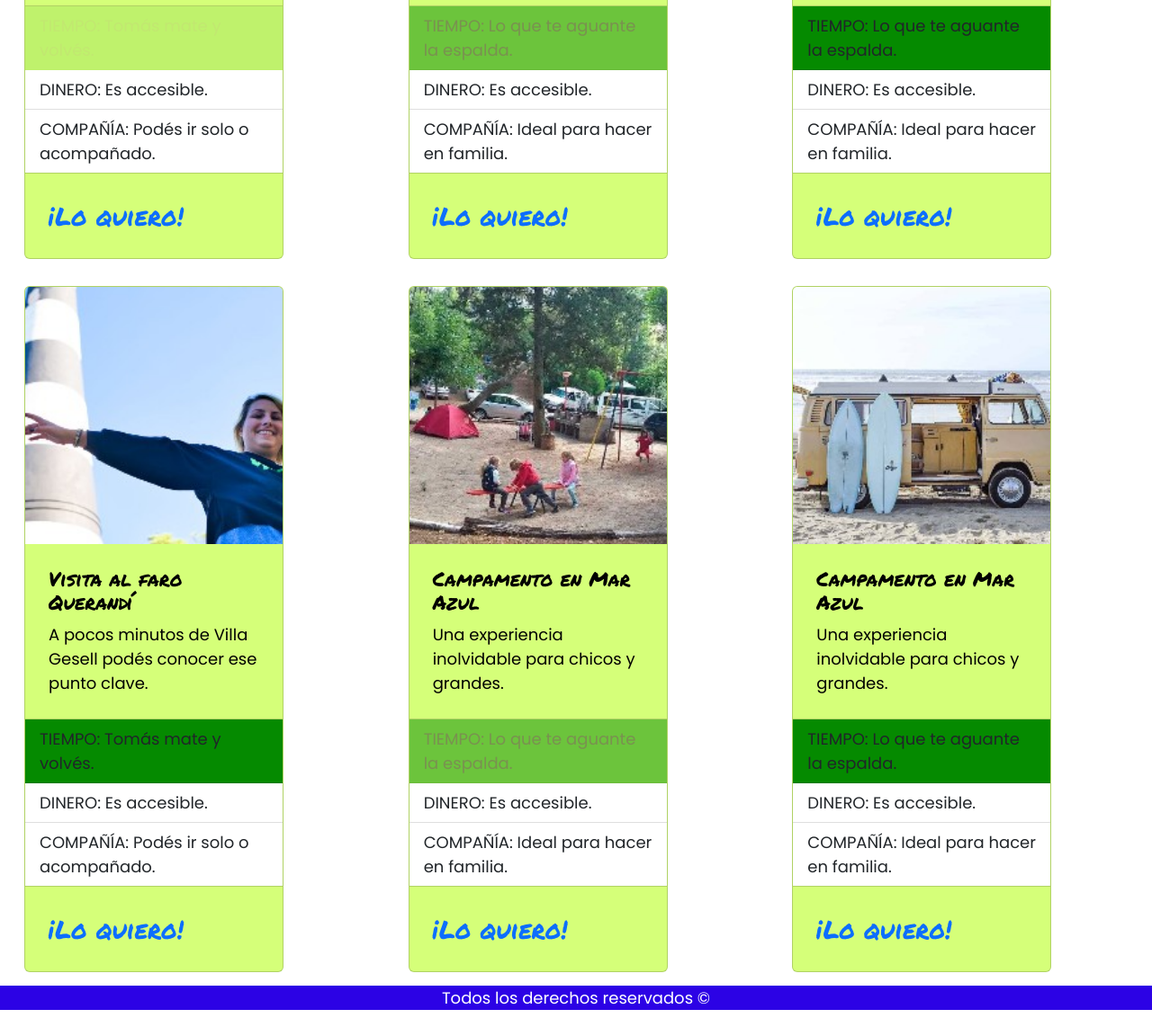
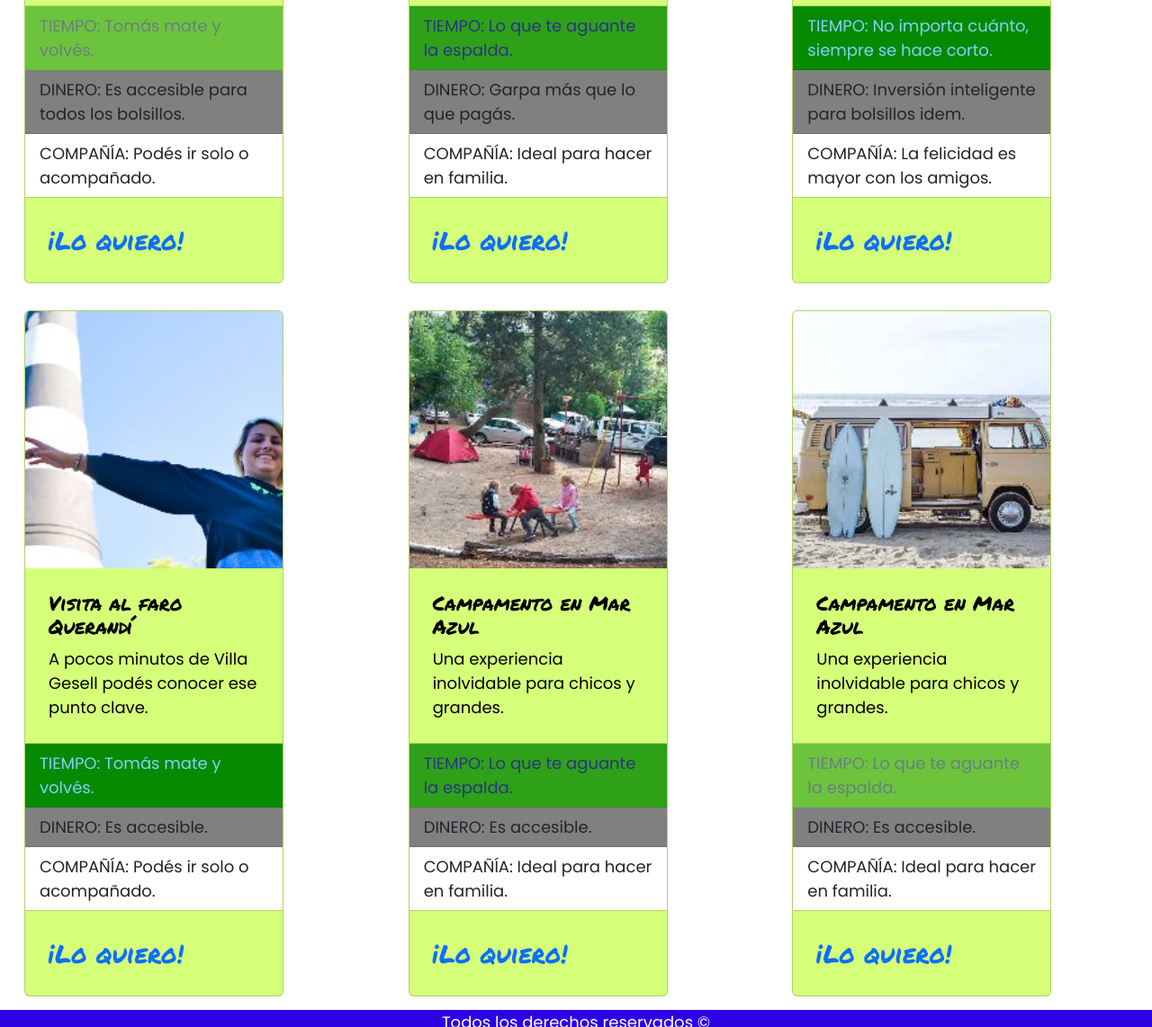
Before and after one commit to germancornejo/CoderHouse-WebDev-Modo-Aventura, a website: page pages/aventuras.html in a window 1280 px wide. Shown: the part 940-2082 px from the top of the page at 90% size. Drawn offline with nearby package versions, Linux system fonts and the light colour scheme.

Commit message:
funciona el extend de aventuras

```diff
--- a/pages/aventuras.html
+++ b/pages/aventuras.html
@@ -79,7 +79,7 @@
                         </div>
                         <ul class="list-group list-group-flush">
                             <li class="list-group-item color-tiempo tiempo-poco">TIEMPO: Tomás mate y volvés.</li>
-                            <li class="list-group-item color-costo costo-algo">DINERO: Es accesible.</li>
+                            <li class="list-group-item color-costo costo-poco">DINERO: Es accesible para todos los bolsillos.</li>
                             <li class="list-group-item color-compania compania-poco">COMPAÑÍA: Podés ir solo o acompañado.</li>
                         </ul>
                         <div class="card-body">
@@ -96,7 +96,7 @@
                         </div>
                         <ul class="list-group list-group-flush">
                             <li class="list-group-item color-tiempo tiempo-algo">TIEMPO: Lo que te aguante la espalda.</li>
-                            <li class="list-group-item color-costo costo-mucho">DINERO: Es accesible.</li>
+                            <li class="list-group-item color-costo costo-algo">DINERO: Garpa más que lo que pagás.</li>
                             <li class="list-group-item color-compania compania-algo">COMPAÑÍA: Ideal para hacer en familia.</li>
                         </ul>
                         <div class="card-body">
@@ -112,9 +112,9 @@
                             <p class="card-text">Todo lo que siempre soñaste en una experiencia única.</p>
                         </div>
                         <ul class="list-group list-group-flush">
-                            <li class="list-group-item color-tiempo tiempo-mucho">TIEMPO: Lo que te aguante la espalda.</li>
-                            <li class="list-group-item color-costo costo-poco">DINERO: Es accesible.</li>
-                            <li class="list-group-item color-compania compania-mucho">COMPAÑÍA: Ideal para hacer en familia.</li>
+                            <li class="list-group-item color-tiempo tiempo-mucho">TIEMPO: No importa cuánto, siempre se hace corto.</li>
+                            <li class="list-group-item color-costo costo-mucho">DINERO: Inversión inteligente para bolsillos idem.</li>
+                            <li class="list-group-item color-compania compania-mucho">COMPAÑÍA: La felicidad es mayor con los amigos.</li>
                         </ul>
                         <div class="card-body">
                             <a href="../pages/contacto.html" class="card-link">¡Lo quiero!</a>
@@ -131,9 +131,9 @@
                             <p class="card-text">A pocos minutos de Villa Gesell podés conocer ese punto clave.</p>
                         </div>
                         <ul class="list-group list-group-flush">
-                            <li class="list-group-item tiempo-mucho">TIEMPO: Tomás mate y volvés.</li>
-                            <li class="list-group-item costo-poco">DINERO: Es accesible.</li>
-                            <li class="list-group-item">COMPAÑÍA: Podés ir solo o acompañado.</li>
+                            <li class="list-group-item color-tiempo tiempo-mucho">TIEMPO: Tomás mate y volvés.</li>
+                            <li class="list-group-item color-costo costo-mucho">DINERO: Es accesible.</li>
+                            <li class="list-group-item color-compania compania-mucho">COMPAÑÍA: Podés ir solo o acompañado.</li>
                         </ul>
                         <div class="card-body">
                             <a href="../pages/contacto.html" class="card-link">¡Lo quiero!</a>
@@ -148,9 +148,9 @@
                             <p class="card-text">Una experiencia inolvidable para chicos y grandes.</p>
                         </div>
                         <ul class="list-group list-group-flush">
-                            <li class="list-group-item tiempo-algo">TIEMPO: Lo que te aguante la espalda.</li>
-                            <li class="list-group-item costo-algo">DINERO: Es accesible.</li>
-                            <li class="list-group-item">COMPAÑÍA: Ideal para hacer en familia.</li>
+                            <li class="list-group-item color-tiempo tiempo-algo">TIEMPO: Lo que te aguante la espalda.</li>
+                            <li class="list-group-item color-costo costo-algo">DINERO: Es accesible.</li>
+                            <li class="list-group-item color-compania compania-algo">COMPAÑÍA: Ideal para hacer en familia.</li>
                         </ul>
                         <div class="card-body">
                             <a href="../pages/contacto.html" class="card-link">¡Lo quiero!</a>
@@ -165,9 +165,9 @@
                             <p class="card-text">Una experiencia inolvidable para chicos y grandes.</p>
                         </div>
                         <ul class="list-group list-group-flush">
-                            <li class="list-group-item tiempo-mucho">TIEMPO: Lo que te aguante la espalda.</li>
-                            <li class="list-group-item costo-mucho">DINERO: Es accesible.</li>
-                            <li class="list-group-item">COMPAÑÍA: Ideal para hacer en familia.</li>
+                            <li class="list-group-item color-tiempo tiempo-poco">TIEMPO: Lo que te aguante la espalda.</li>
+                            <li class="list-group-item color-costo costo-poco">DINERO: Es accesible.</li>
+                            <li class="list-group-item color-compania compania-poco">COMPAÑÍA: Ideal para hacer en familia.</li>
                         </ul>
                         <div class="card-body">
                             <a href="../pages/contacto.html" class="card-link">¡Lo quiero!</a>
--- a/scss/_pagina_aventuras.scss
+++ b/scss/_pagina_aventuras.scss
@@ -1,6 +1,6 @@
 /* 2 --- AVENTURAS */
 
-.pagina-Aventuras  {
+.pagina-Aventuras {
     width: 100%;
     min-height: 450px;
     background: url(../media/surfing-friends.jpg);
@@ -65,34 +65,37 @@
 .tiempo-mucho {
     @extend .tiempo;
     opacity: 1;
+    color:lightskyblue;
 }
 
 .tiempo-algo {
     @extend .tiempo;
-            opacity: 0.5;
+    opacity: 0.8;
+    color: darkblue;
 }
 
 
 .tiempo-poco {
     @extend .tiempo;
-        opacity: 0.1;
+    opacity: 0.5;
+    color: darkblue;
 }
 
-.costo {
+.color-costo {
     background-color: $color-azul-aventura;
 }
 
 
-/* mapa */
+/* mapas */
 
 $dinero: (
-    uno:$uno,
-    dos:$dos,
-    tres:$tres
+    mucho: opacify($color: grey, $amount: 1),
+    algo:  opacify($color: grey, $amount: 0.8),
+    poco:  opacify($color: grey, $amount: 0.5)
 );
 
 @each $monto, $valor in $dinero {
     .costo-#{$monto} {
-        opacity: $valor;
+        background-color: $valor;
     }
 }
--- a/scss/_variables.scss
+++ b/scss/_variables.scss
@@ -9,6 +9,6 @@ $color-rojo-aventura: rgb(206, 7, 7);
 $color-verde-aventura: rgb(5, 138, 0);
 $sombreado-de-fotos: 14px 12px 16px 2px #000000;
 $sombreado-de-caja: 14px 12px 16px 2px #000000;
-$mucho: (1);
-$algo: (0.5);
-$poco:(0.1);
+$mucho: opacify($color: grey, $amount: 1);
+$algo: opacify($color: grey, $amount: 0.5);
+$poco: opacify($color: grey, $amount: 0.1);
```
Also changed, not shown: css/estilos.css. Lines whose indentation alone changed are shown as unchanged.
